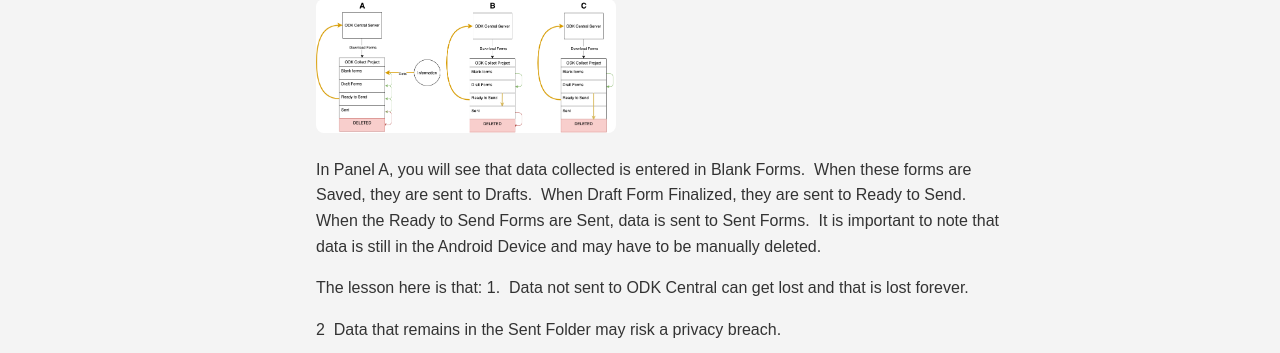
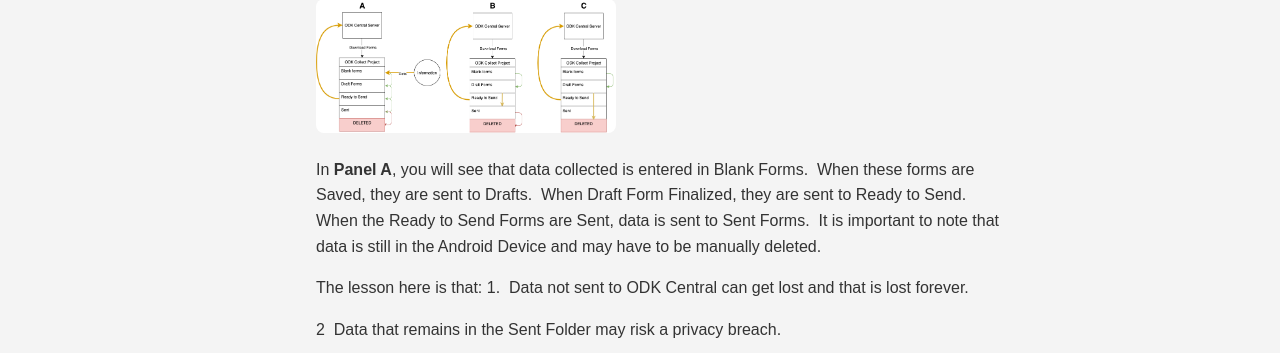
Before and after one commit to ncp-ph/odk-users-manual, an MkDocs documentation site: the page built from docs/about-odk-central.md, in a window 1280 px wide and 900 px high, scrolled down 1828 px. Shown: the part 242-595 px from the top of the window. Built offline with MkDocs 1.6.1 and Material for MkDocs 9.7.7, drawn with Linux system fonts in a browser that asks for light colours; comment, search, counter and statistics services are not loaded.

Commit message:
added bold text

```diff
--- a/docs/about-odk-central.md
+++ b/docs/about-odk-central.md
@@ -37,7 +37,7 @@ Here are some illustrations of settings focused on how forms are sent.
 
 <img width="300" height="672" alt="collect_multiple" src="/assets/images/diagram_odk_collect_panels.png" />
 
-In Panel A, you will see that data collected is entered in Blank Forms.  When these forms are Saved, they are sent to Drafts.  When Draft Form Finalized, they are sent to Ready to Send.  When the Ready to Send Forms are Sent, data is sent to Sent Forms.  It is important to note that data is still in the Android Device and may have to be manually deleted.
+In **Panel A**, you will see that data collected is entered in Blank Forms.  When these forms are Saved, they are sent to Drafts.  When Draft Form Finalized, they are sent to Ready to Send.  When the Ready to Send Forms are Sent, data is sent to Sent Forms.  It is important to note that data is still in the Android Device and may have to be manually deleted.
 
 The lesson here is that:
 1.  Data not sent to ODK Central can get lost and that is lost forever.
```
